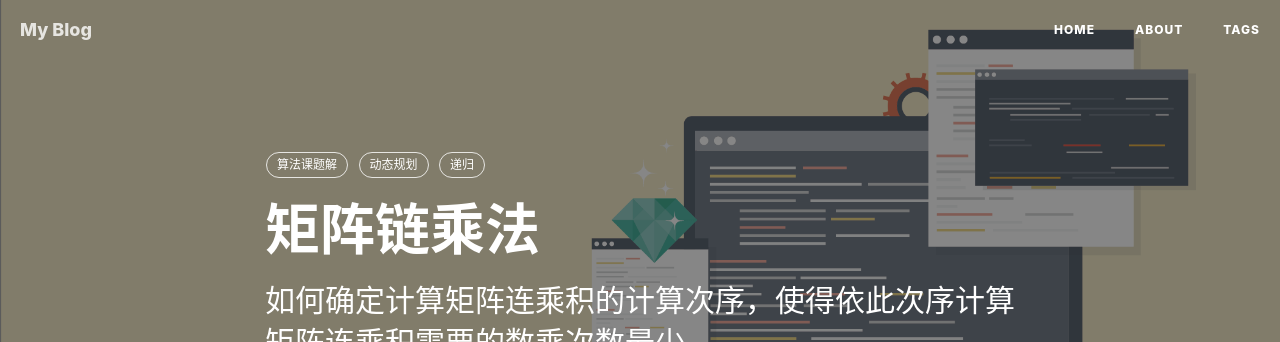
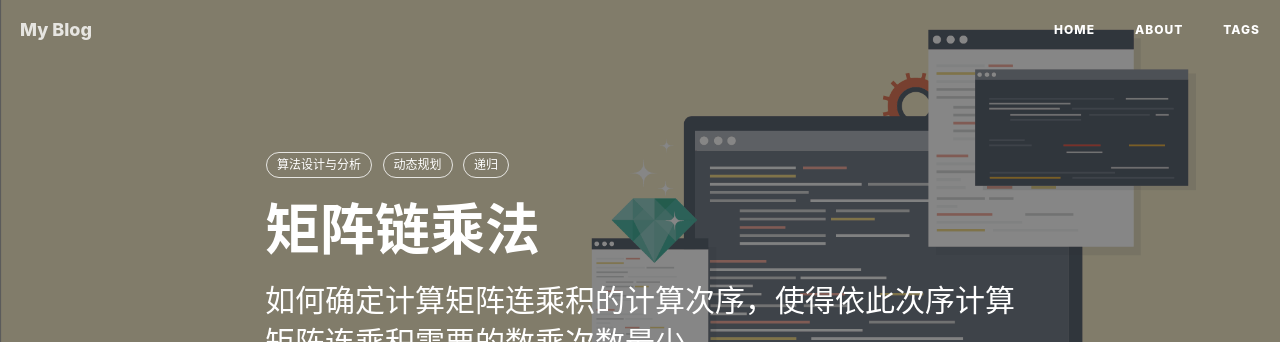
Before and after one commit to JNU-Coder/JNU-Coder.github.io, a Jekyll site: the page built from _posts/2020-03-24-矩阵链乘法.md, in a window 1280 px wide and 900 px high. Shown: the top 342 px of the window. Built offline with Jekyll 4.4.1, drawn with Linux system fonts in a browser that asks for light colours; nearby versions of some CDN libraries; comment, search, counter and statistics services are not loaded.

Commit message:
Update 2020-03-24-矩阵链乘法.md

```diff
--- a/_posts/2020-03-24-矩阵链乘法.md
+++ b/_posts/2020-03-24-矩阵链乘法.md
@@ -7,7 +7,7 @@ author:     JNU-Coder/LZX
 header-img: img/post-bg-debug.png
 catalog: true
 tags:
-    - 算法课题解
+    - 算法设计与分析
     - 动态规划
     - 递归
 ---
```
